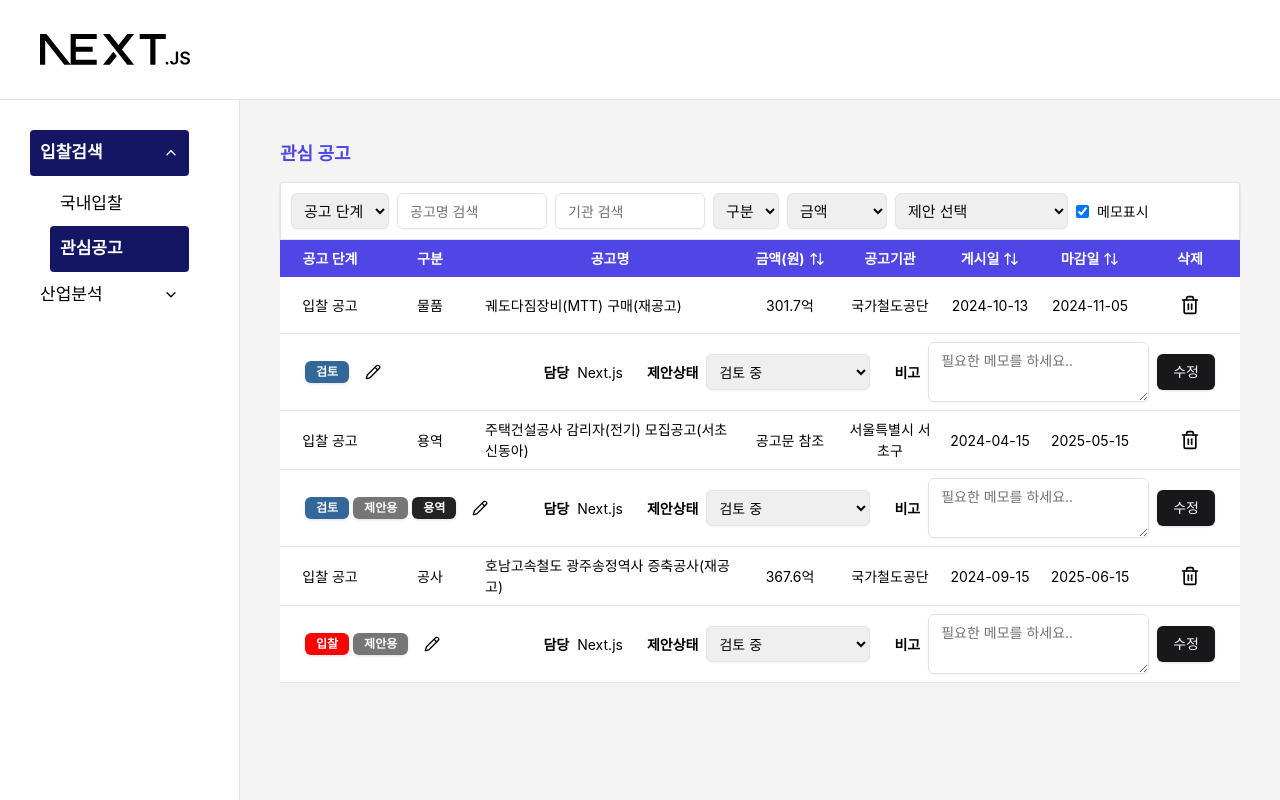
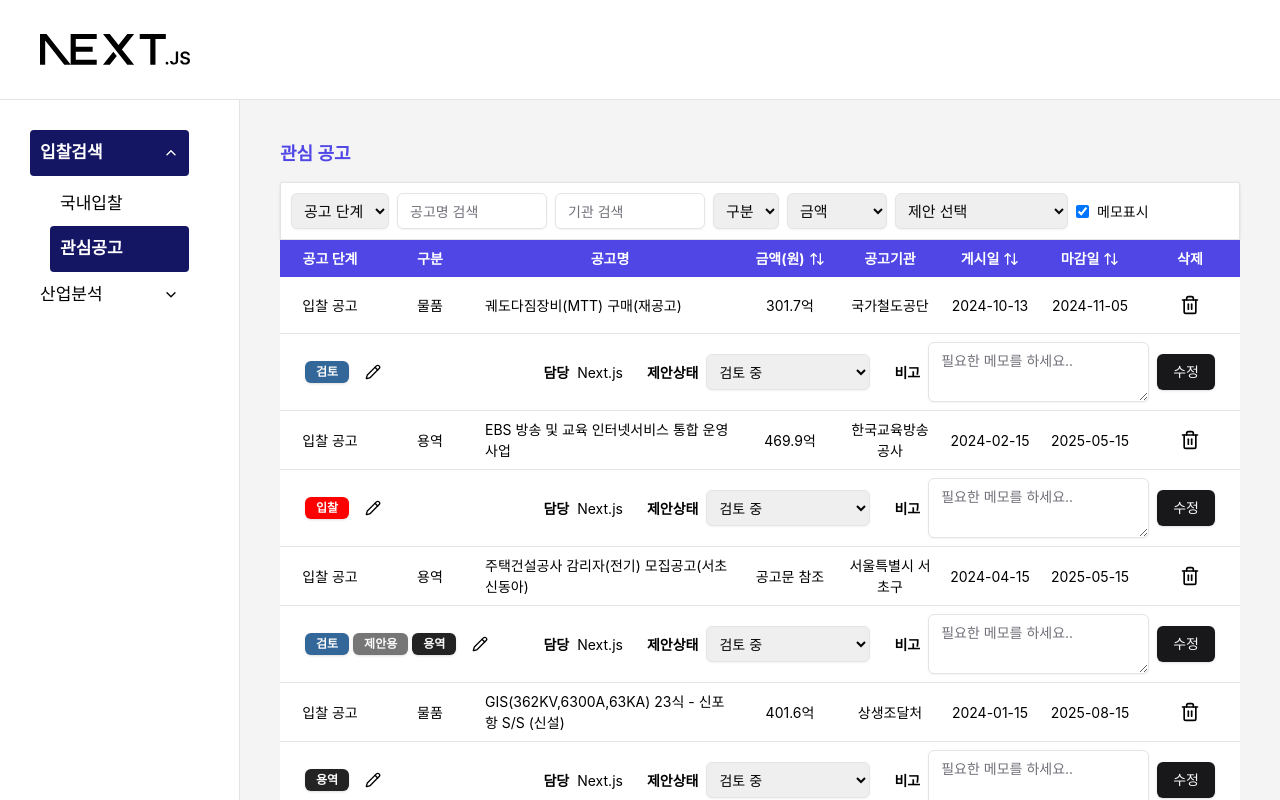
Before and after one commit to hckang80/nextjs-beginner-task, a Next.js app: page /dashboard/bid_favorites in a window 1280 px wide. Built offline with nearby package versions, Linux system fonts and the light colour scheme.

Commit message:
refactor: 불필요 요소 제거

```diff
--- a/app/dashboard/bid_favorites/products-table.tsx
+++ b/app/dashboard/bid_favorites/products-table.tsx
@@ -22,13 +22,9 @@ export function ProductsTable({
 }) {
   const queryClient = useQueryClient();
 
-  const {
-    products,
-    newOffset: offset,
-    totalProducts
-  } = bidAnnouncementContext || { products: [], newOffset: 0, totalProducts: 0 };
+  const { products, newOffset: offset, totalProducts } = bidAnnouncementContext;
 
-  const LIST_PER_PAGE = 10;
+  const LIST_PER_PAGE = 5;
 
   const [sortConfig, setSortConfig] = useState<SortConfig>({
     key: null,
--- a/app/store.ts
+++ b/app/store.ts
@@ -11,7 +11,7 @@ type Action = {
 };
 
 const useAppStore = create<State & Action>((set) => ({
-  values: [1, 3, 5], // Mockup Data
+  values: [1, 2, 3, 4, 5, 6], // Mockup Data
   save: (id: number) =>
     set(({ values }) => ({
       values: values.includes(id)
```
